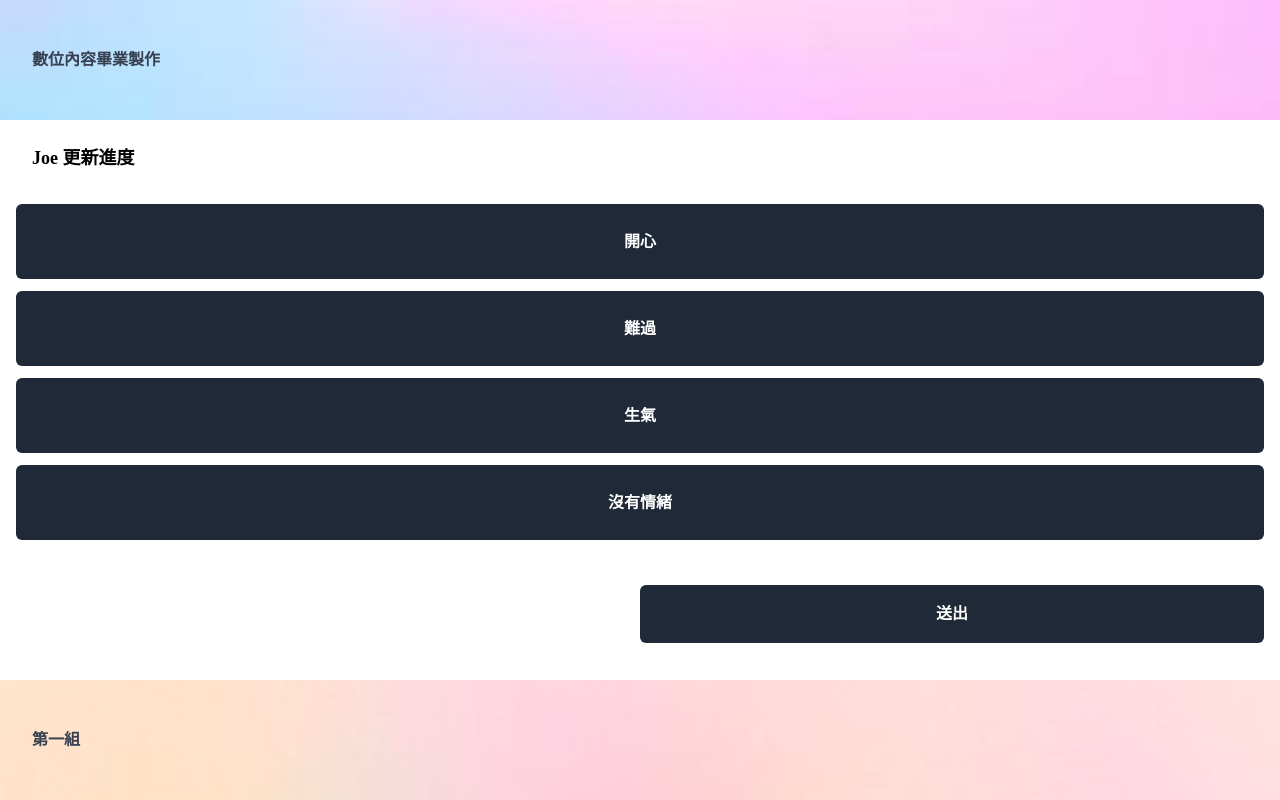
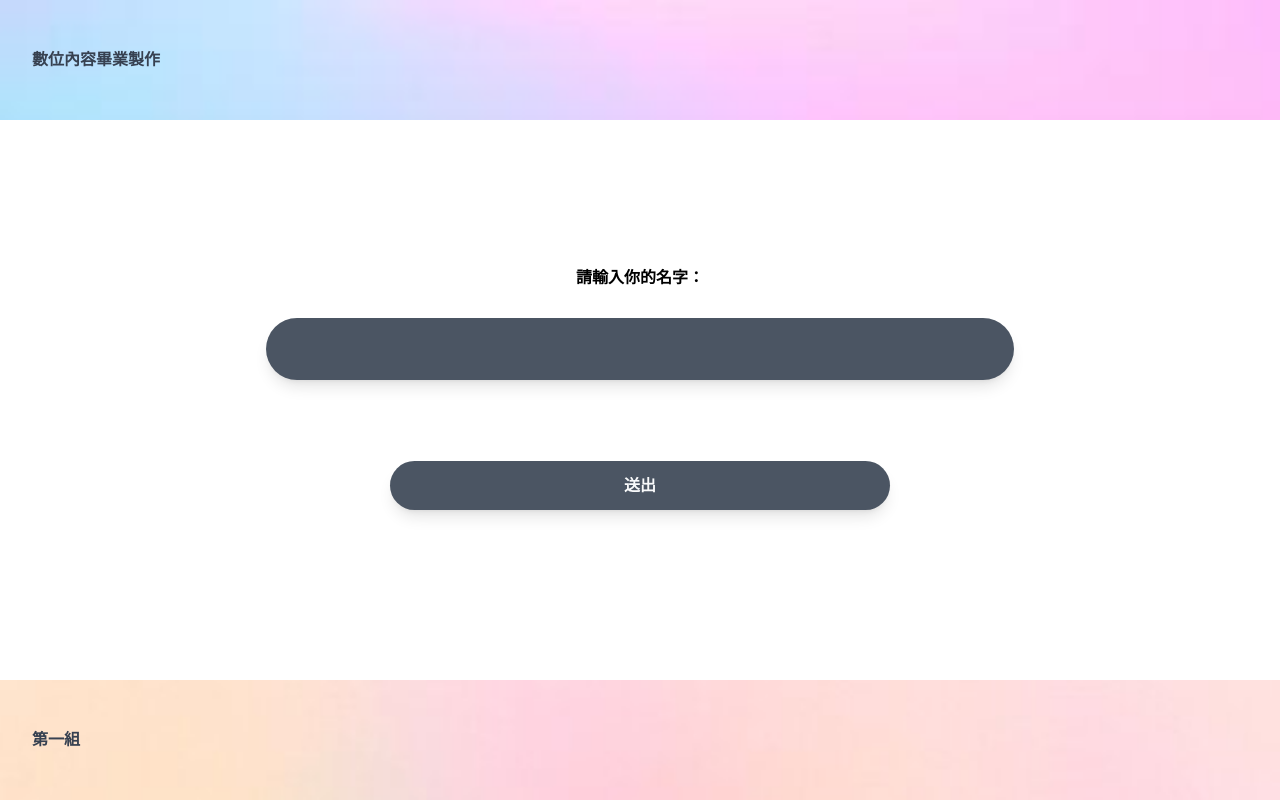
Before and after one commit to Distant22/DCTFinal_p5, a React (Create React App) app: page / in a window 1280 px wide. Built offline with nearby package versions, Linux system fonts and the light colour scheme.

Commit message:
New Update

```diff
--- a/src/App.js
+++ b/src/App.js
@@ -1,105 +1,88 @@
-import React, { useState } from 'react';
+import React, { useState, useEffect } from 'react';
 import Header from './components/header';
 import Footer from './components/footer';
+import NameInput from './components/name';
+import Options from './components/Options';
+import optionData from './options/option.json';
 import P5Sketch from './components/sketch';
 
 function App() {
 
-  const [options] = useState([
-    {
-      problem: 'Joe 更新進度',
-      choices: ["開心", "難過", "生氣", "沒有情緒"],
-    },
-    {
-      problem: '你最喜歡的季節是什麼？',
-      choices: ["春天", "夏天", "秋天", "冬天"],
-    },
-    {
-      problem: '如果你能夠實現一個願望，你會想許什麼？',
-      choices: ["財富自由", "一生平安", "事業成功", "活得自在"],
-    },
-    {
-      problem: '屬於你的建築物是：',
-      choices: []
-    }
-  ]);
+  const [options] = useState(optionData);
+  const [result, setResult] = useState(false);
 
-  const [choice, setChoice] = useState("");
-  const [count, setCount] = useState(0);
-  const [selectedOptions, setSelectedOptions] = useState([...options[count].choices]);
-  const [submitted, setSubmitted] = useState(false);
-  const [alert, setAlert] = useState(false);
+  // 設定初始名稱
+  const [user, setUser] = useState({
+    name: "",
+    score: 0
+  })
 
-  const handleOptionClick = (val) => {
-    if (!submitted) {
-      setSelectedOptions([...selectedOptions]);
-      setChoice(val)
-    }
+  const handleNameSubmit = (val) => {
+    setUser({...user, name: val});
   };
 
-  const handleSubmit = () => {
+  const handleResult = (val) => {
+    setResult(val)
+  }
 
-    if (choice === "" &&  count + 1 < options.length) {
+  const handleAddScore = (val) => {
+    setUser({...user, score: user.score + val});
+  }
 
-      setAlert(true)
+  useEffect(() => {
+    const fetchData = async () => {
+      const sendData = async () => {
+        try {
+          const response = await fetch('http://0.0.0.0:8000/draw', {
+            method: 'POST',
+            headers: {
+              'Content-Type': 'application/json'
+            },
+            body: JSON.stringify({
+              "name": user.name,
+              "score": user.score
+            })
+          });
 
-    } else if (!submitted) {
+          if (!response.ok) {
+            throw new Error('Network response was not ok');
+          }
 
-      setAlert(false)
-      setSubmitted(true);
-      setCount(prevCount => (count + 1 < options.length) ? prevCount + 1 : 0 ); // Increment count using a function
-      if (count + 1 < options.length) {
-        setSelectedOptions([...options[count + 1].choices]);
-      } else {
-        setSelectedOptions([...options[0].choices]);
+          const data = await response.json();
+          console.log('Success:', data);
+        } catch (error) {
+          console.error('There was a problem with your fetch operation:', error);
+        }
+      };
+
+      if (result) {
+        await sendData();
       }
-      setSubmitted(false);
-      setChoice("")
-    }
-    console.log("You set submit to", submitted);
-  };
+    };
+
+    fetchData();
+  }, [result, user.name, user.score]);
+
+
 
   return (
     <div className="flex flex-col h-screen overflow-y-hidden font-serif">
       <Header />
-      <div className={`duration-700 h-[70%] p-2 mx-2 rounded-xl font-bold flex flex-col items-center justify-center`}>
-          <div className={`text-lg py-4 space-y-3 flex flex-col w-full ${ selectedOptions.length > 0 ? "items-start pl-4" : "items-center justify-center h-full " }`}>
-            <p>{options[count].problem}</p>
-            { selectedOptions.length > 0 ? <></> :
-            <>
-              <p className="text-sm">（尚未完成，僅測試可連上 p5）</p>
-              <P5Sketch userInput={150} />
-              <button
-                className="w-24 h-12 text-lg bg-black rounded-md text-white active:bg-yellow-300 active:text-black bg-black"
-                onClick={handleSubmit}
-              >
-                回首頁
-              </button>
-            </>
+      <div className={`h-[70%] p-2 mx-2 rounded-xl font-bold flex flex-col items-center justify-center`}>
+
+        {user.name === "" ?
+          <NameInput onNameSubmit={handleNameSubmit} /> :<>
+            {result ?
+              <>
+                <p className="text-sm"> 使用者 {user.name} 的分數是 {user.score}</p>
+                <P5Sketch userInput={150} />
+              </> : <>
+                  <Options options={options} onChooseOption={handleAddScore} onResult={handleResult} />
+              </>
             }
-          </div>
-          <div className={`flex flex-col space-y-3 w-full ${ selectedOptions.length > 0 ? "h-[80%] m-4" : "h-[0%]" }`}>
-            {selectedOptions.map((val, index) => (
-              <button
-                key={index}
-                className={`w-[100%] h-[30%]  duration-500 rounded-md hover:bg-gray-300 focus:(bg-gradient-to-r from-purple-300 to-blue-400) hover:text-black
-                ${choice === val ? 'bg-gradient-to-r from-purple-300 to-blue-400  text-black opacity-100' : 'bg-gray-800 text-white opacity-100'}`}
-                onClick={() => handleOptionClick(val)}
-              >
-                {val}
-              </button>
-            ))}
-          </div>
-          <div className={`flex justify-end w-full items-center ${ selectedOptions.length > 0 ? "h-[20%] m-4" : "h-[0%]" }`}>
-            { (alert && selectedOptions.length > 0) ? <p className="text-red-600 h-full pr-4 flex items-center">記得選擇選項！</p> : <></>}
-            { selectedOptions.length > 0 ? <button
-              className={`h-[70%] w-[50%] duration-300 rounded-md text-white active:bg-yellow-300 active:text-black hover:text-black hover:bg-yellow-300 bg-gray-800 text-white`}
-              onClick={handleSubmit}
-            >
-              送出
-            </button> :
-            <></>}
-          </div>
+          </>
+        }
+
       </div>
       <Footer />
     </div>
--- /dev/null
+++ b/src/components/Options.js
@@ -0,0 +1,62 @@
+import React, { useState }  from 'react';
+
+function Options({ options, onChooseOption, onResult }) {
+
+    const [alert, setAlert] = useState(false)
+    const [choice, setChoice] = useState("");
+    const [count, setCount] = useState(0);
+    const [selectedOptions, setSelectedOptions] = useState([...options[count].choices]);
+
+    const handleOptionClick = (val) => {
+        setSelectedOptions([...selectedOptions]);
+        setChoice(val)
+    };
+
+    const handleSubmit = () => {
+        if (choice === "") {
+            setAlert(true);
+        } else {
+            setAlert(false);
+            onChooseOption(options[count].value[choice])
+            setCount(prevCount => (count + 1 < options.length) ? prevCount + 1 : 0);
+            if (options[count + 1].choices.length === 0){
+                onResult(true)
+            } else {
+                setSelectedOptions([...options[count + 1].choices]);
+            }
+            setChoice("");
+        }
+    };
+
+    return (
+        <>
+        <div className={`text-lg py-4 space-y-3 flex flex-col w-full ${selectedOptions.length > 0 ? "items-start pl-4" : "items-center justify-center h-full "}`}>
+            <p>{options[count].problem}</p>
+        </div>
+        <div className={`flex flex-col space-y-3 w-full ${selectedOptions.length > 0 ? "h-[80%] m-4" : "h-[0%]"}`}>
+            {selectedOptions.map((val, index) => (
+            <button
+                key={index}
+                className={`w-[100%] h-[30%] duration-500 rounded-md hover:bg-gray-300 focus:(bg-gradient-to-r from-purple-300 to-blue-400) hover:text-black
+                ${choice === index ? 'bg-gradient-to-r from-purple-300 to-blue-400  text-black opacity-100' : 'bg-gray-800 text-white opacity-100'}`}
+                onClick={() => handleOptionClick(index)}
+            >
+                {val}
+            </button>
+            ))}
+        </div>
+        <div className={`flex justify-end w-full items-center ${selectedOptions.length > 0 ? "h-[20%] m-4" : "h-[0%]"}`}>
+            {(alert && selectedOptions.length > 0) ? <p className="text-red-600 h-full pr-4 flex items-center">記得選擇選項！</p> : <></>}
+            {selectedOptions.length > 0 ? <button
+            className={`h-[70%] w-[50%] duration-300 rounded-md active:bg-yellow-300 active:text-black hover:text-black hover:bg-yellow-300 bg-gray-800 text-white`}
+            onClick={handleSubmit}
+            >
+            送出
+            </button> :
+            <></>}
+        </div>
+        </>
+    );
+}
+
+export default Options;
--- /dev/null
+++ b/src/components/name.js
@@ -0,0 +1,34 @@
+import React, { useState } from 'react';
+
+function NameInput({ onNameSubmit }) {
+  const [name, setName] = useState("");
+  const [error, setError] = useState(false);
+
+  const handleSubmit = () => {
+    if (name.trim() === "") {
+      setError(true);
+    } else {
+      setError(false);
+      onNameSubmit(name);
+    }
+  };
+
+  return (
+    <div className="flex flex-col items-center justify-start h-[75%] w-full">
+      <p className="h-[10%]"></p>
+      <div className="flex items-center justify-center w-full h-[20%] ">
+        請輸入你的名字：
+      </div>
+      <input
+        type="text"
+        value={name}
+        onChange={(e) => setName(e.target.value)}
+        className="rounded-full w-[60%] h-[15%] p-4 shadow-lg bg-gray-600 text-gray-50" />
+      <p className="h-[20%]"></p>
+      <button onClick={handleSubmit} className="rounded-full bg-gray-600 text-gray-50 h-[12%] w-[40%] shadow-lg">送出</button>
+      {error && <p className="h-[15%] text-gray-600 flex items-center justify-center">請輸入名字！</p>}
+    </div>
+  );
+}
+
+export default NameInput;
--- a/src/index.css
+++ b/src/index.css
@@ -1,3 +1,8 @@
 @tailwind base;
 @tailwind components;
 @tailwind utilities;
+
+
+canvas {
+    border-radius: 12px;
+  }
--- /dev/null
+++ b/src/options/option.json
@@ -0,0 +1,41 @@
+[
+    {
+      "problem": "1. 在一個悠閒的一天，你花費多少時間在網路上閱讀新聞或使用社群媒體？",
+      "choices": ["小於 30 分鐘", "30 分鐘至 1 小時", "1 小時至 2 小時", "2 小時以上"],
+      "value": [100, 200, 300, 400]
+    },
+    {
+      "problem": "2. 你在網路上參與討論或留言的頻率？",
+      "choices": ["從不", "偶爾", "經常", "總是"],
+      "value": [100, 200, 300, 400]
+    },
+    {
+      "problem": "3. 當你在網路上看到有爭議性的新聞或意見時，你的第一反應是？",
+      "choices": ["不太在意，直接忽略", "覺得有趣，想深入了解", "覺得有點擔憂，但不一定相信", "非常擔憂，立刻分享或評論"],
+      "value": [100, 200, 300, 400]
+    },
+    {
+      "problem": "4. 你曾因為在網路上看到的資訊改變過自己的觀點嗎？",
+      "choices": ["不確定","是的，多次","是的，偶爾","不曾改變過"],
+      "value": [100, 200, 300, 400]
+    },
+    {
+      "problem": "5. 當你在網路上看到與自己觀點相左的言論時，你的反應是？",
+      "choices": ["忽略並捲動頁面","嘗試理解對方觀點","感到憤怒或不悅","回擊或發表相對立的言論"],
+      "value": [100, 200, 300, 400]
+    },
+    {
+      "problem": "6. 當你在網路上看到正面或感人的新聞時，你的情感反應是？",
+      "choices": ["開心，感到溫馨","有點感動，但不至於太激動","幾乎沒有感覺","不太相信，認為可能是虛假新聞"],
+      "value": [100, 200, 300, 400]
+    },
+    {
+      "problem": "7. 當你在網路上看到負面或令人擔憂的新聞時，你的情感反應是？",
+      "choices": ["感到憂心或焦慮","覺得有點困擾，但能夠處理","視為娛樂或不太重要","覺得可能是誇大其詞或不真實"],
+      "value": [100, 200, 300, 400]
+    },
+    {
+      "problem":"",
+      "choices":[]
+    }
+  ]
```
